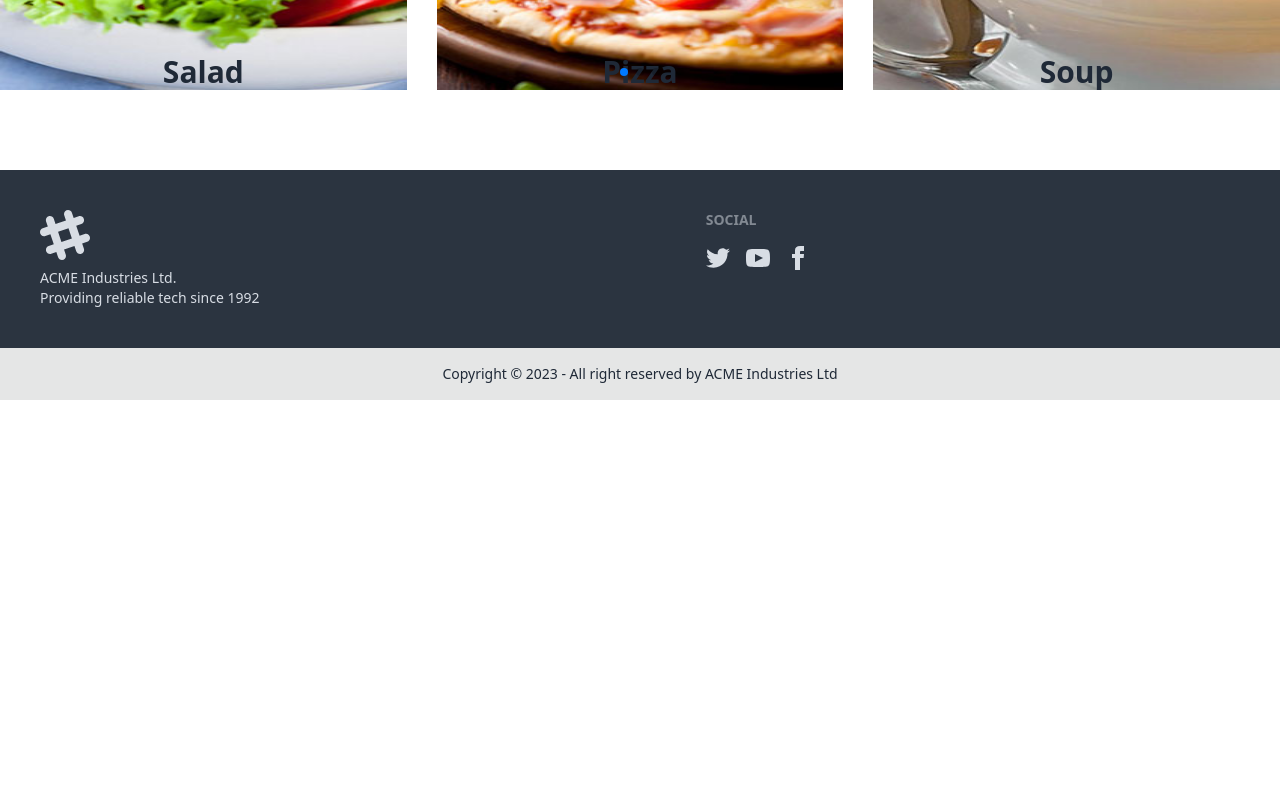
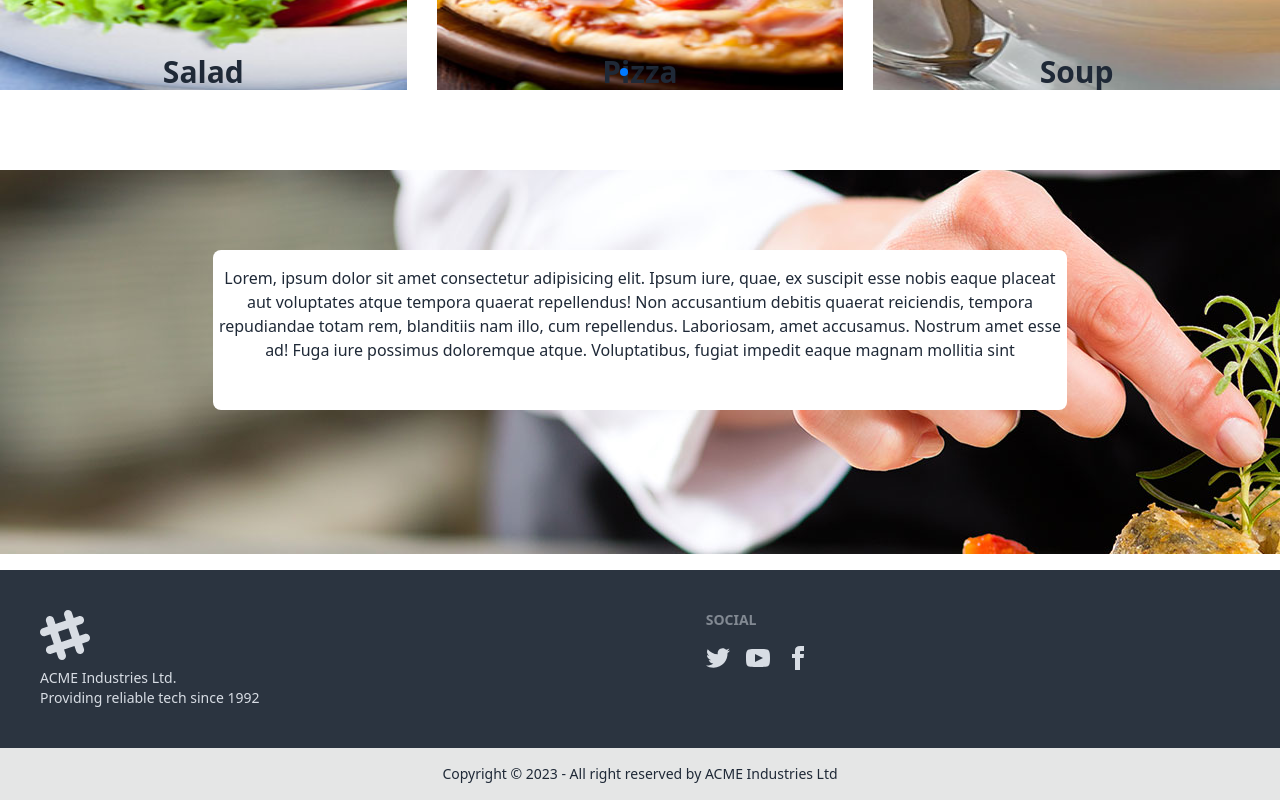
Before and after one commit to Rocky3112/Double_Digit_Client, a React (Vite) app: page / in a window 1280 px wide. Shown: the part 1479-2279 px from the top of the page. Before the commit the page ends 1879 px from the top, so only its background shows below. Built offline with nearby package versions, Linux system fonts and the light colour scheme.

Commit message:
boss section added

```diff
--- /dev/null
+++ b/src/Pages/Home/Boss/Boss.jsx
@@ -0,0 +1,24 @@
+// import styles from "./styles.css"
+import background from "../../../assets/home/chef-service.jpg"
+const Boss = () => {
+    return (
+        <div  className="my-50">
+        <div>
+            <article
+      className="h-96 mb-20"
+      style={{ backgroundImage: `url(${background})` }}
+    >
+
+    </article>
+        </div>
+
+<div className="bg-white w-2/3 h-40 mx-auto -mt-96 mb-20 rounded-lg">
+<div>
+<p className=" text-center pt-4">Lorem, ipsum dolor sit amet consectetur adipisicing elit. Ipsum iure, quae, ex suscipit esse nobis eaque placeat aut voluptates atque tempora quaerat repellendus! Non accusantium debitis quaerat reiciendis, tempora repudiandae totam rem, blanditiis nam illo, cum repellendus. Laboriosam, amet accusamus. Nostrum amet esse ad! Fuga iure possimus doloremque atque. Voluptatibus, fugiat impedit eaque magnam mollitia sint</p>
+</div>
+</div>
+</div>
+    );
+};
+
+export default Boss;
--- /dev/null
+++ b/src/Pages/Home/Boss/styles.css
@@ -0,0 +1,17 @@
+.article {
+    height: 700px;
+    background-repeat: no-repeat;
+    background-position: center;
+    background-size: cover;
+    display: grid;
+    place-items: center;
+}
+
+.header {
+    font-size: 80px;
+    color: white;
+    text-align: center;
+    background-color: white;
+    width: 700px;
+    height: 600px;
+}
--- a/src/Pages/Home/Home/Home.jsx
+++ b/src/Pages/Home/Home/Home.jsx
@@ -1,4 +1,5 @@
 import Banner from "../Banner/Banner";
+import Boss from "../Boss/Boss";
 import Category from "../Category/Category";
 
 
@@ -7,6 +8,7 @@ const Home = () => {
         <div>
             <Banner></Banner>
             <Category></Category>
+            <Boss></Boss>
 
         </div>
     );
--- a/src/Pages/Shared/Footer.jsx
+++ b/src/Pages/Shared/Footer.jsx
@@ -1,7 +1,7 @@
 const Footer = () => {
   return (
     <>
-      <footer className="footer p-10 bg-neutral text-neutral-content">
+      <footer className="footer p-10 bg-neutral text-neutral-content mt-40">
         <div>
           <svg
             width="50"
```
